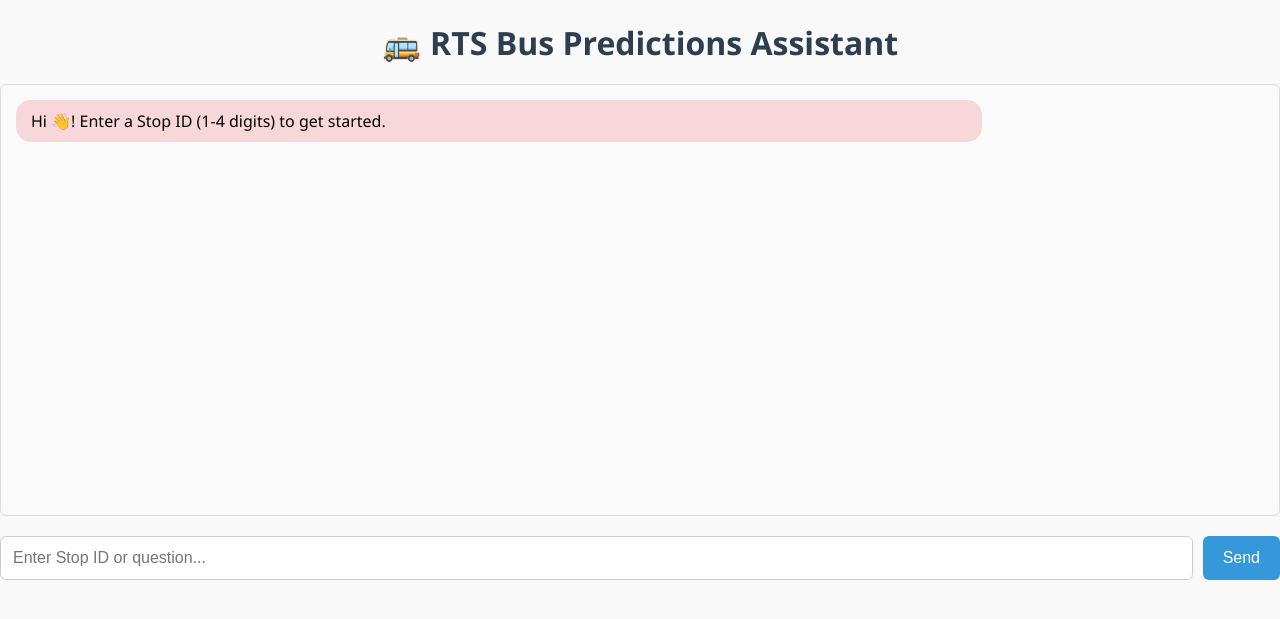
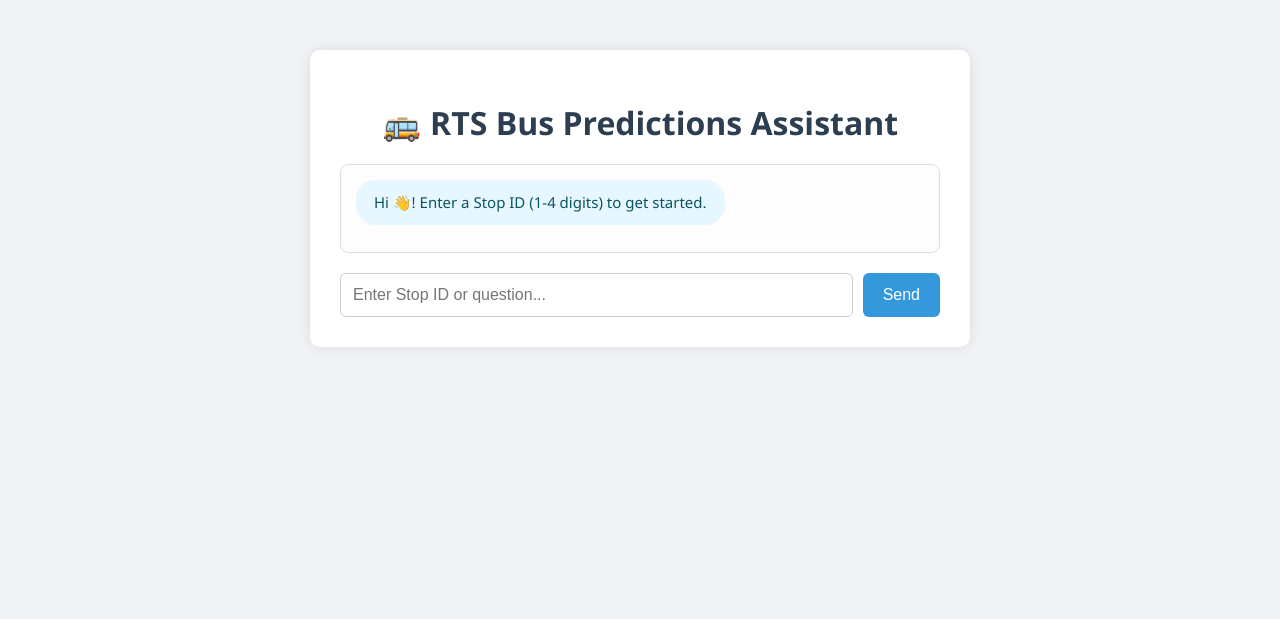
Before and after one commit to RTS-CS/RTSTextBusPredictions, a Flask app: page / in a window 1280 px wide. Shown: the top 619 px of the page. Run offline with Flask 3, Linux system fonts and the light colour scheme.

Commit message:
Update style.css

```diff
--- a/static/style.css
+++ b/static/style.css
@@ -1,17 +1,17 @@
 body {
     font-family: 'Segoe UI', Tahoma, Geneva, Verdana, sans-serif;
-    background-color: #f9f9f9;
+    background-color: #f0f2f5;
     margin: 0;
     padding: 0;
 }
 
-.container {
+.chat-container {
     max-width: 600px;
     margin: 50px auto;
     background: #ffffff;
-    padding: 30px 40px;
+    padding: 30px;
     border-radius: 10px;
-    box-shadow: 0 0 10px rgba(0,0,0,0.1);
+    box-shadow: 0 0 12px rgba(0, 0, 0, 0.1);
 }
 
 h1 {
@@ -21,33 +21,42 @@ h1 {
 }
 
 .chat-box {
-    height: 400px;
+    max-height: 400px;
     overflow-y: auto;
+    padding: 15px;
     margin-bottom: 20px;
+    background-color: #fdfdfd;
     border: 1px solid #ddd;
-    padding: 15px;
-    border-radius: 6px;
-    background-color: #fafafa;
+    border-radius: 8px;
 }
 
 .message {
-    margin-bottom: 15px;
-    max-width: 75%;
-    padding: 10px 15px;
-    border-radius: 15px;
-    word-wrap: break-word;
+    display: flex;
+    margin-bottom: 12px;
 }
 
 .message.user {
-    background-color: #d1ecf1;
-    margin-left: auto;
-    text-align: right;
+    justify-content: flex-end;
 }
 
 .message.bot {
-    background-color: #f8d7da;
-    margin-right: auto;
-    text-align: left;
+    justify-content: flex-start;
+}
+
+.bubble {
+    max-width: 75%;
+    padding: 12px 18px;
+    border-radius: 20px;
+    line-height: 1.4;
+    word-wrap: break-word;
+    background-color: #e6f7ff;
+    color: #0c5460;
+    font-size: 15px;
+}
+
+.message.user .bubble {
+    background-color: #d4edda;
+    color: #155724;
 }
 
 .chat-form {
```
